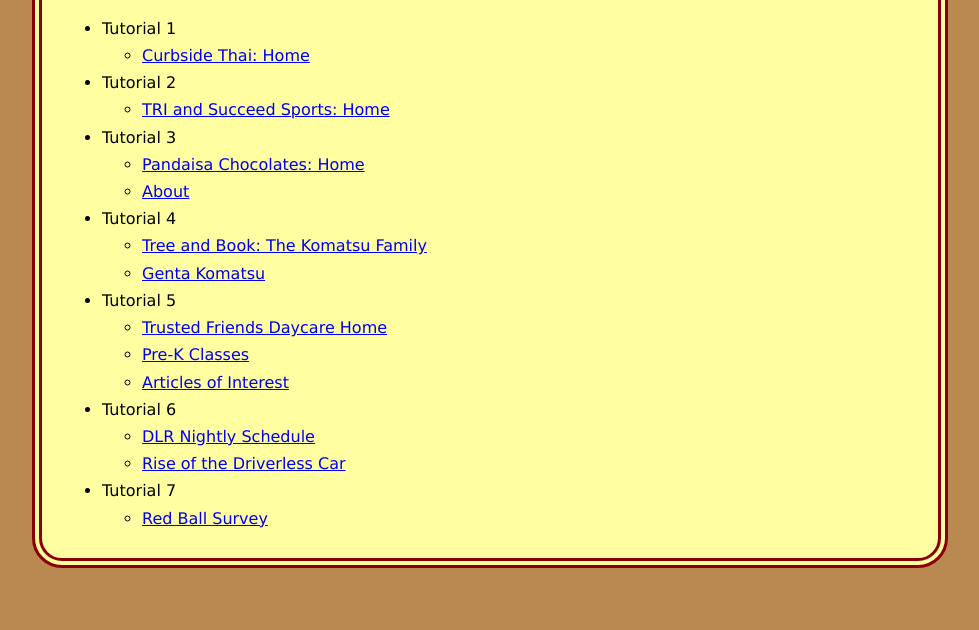
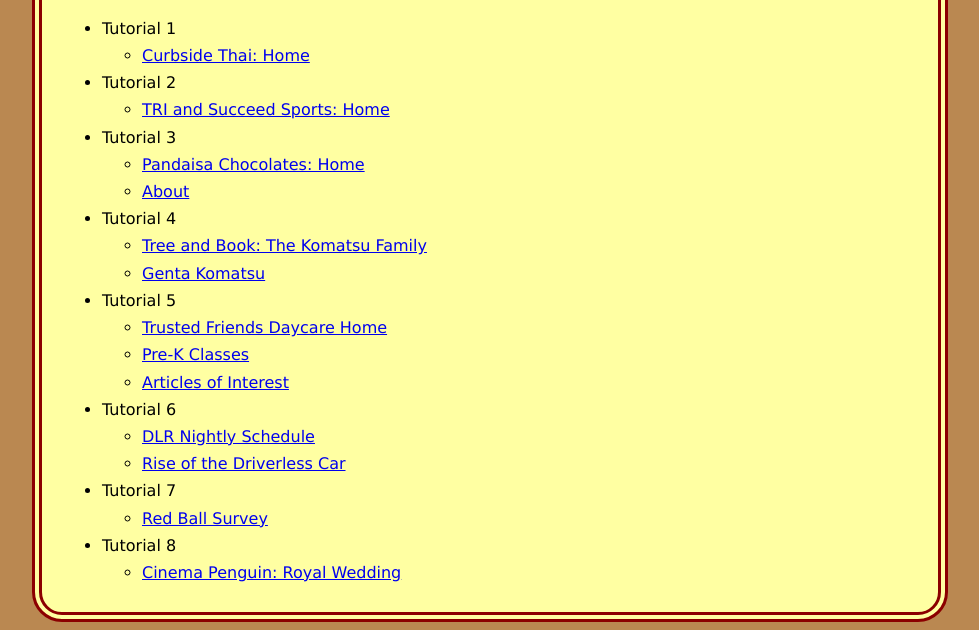
Before and after one commit to breezybunnii/arcwebsite, a plain HTML site: page Book/book.html in a window 1280 px wide. Shown: the part 336-966 px from the top of the page, without its empty margins (150-1129 px from the left). Before the commit the page ends 912 px from the top, so only its background shows below. Drawn offline with Linux system fonts and the light colour scheme.

Commit message:
Add Tutorial 8 link to book.html
Added Tutorial 8 link to the navigation section.

```diff
--- a/Book/book.html
+++ b/Book/book.html
@@ -75,6 +75,13 @@
 		<li><a href="tutorial7/rb_survey.html">Red Ball Survey</a></li>
 		</ul>
 	</li>
+
+		<li>Tutorial 8
+		<ul>
+		<li><a href="tutorial8/cp_royal.html">Cinema Penguin: Royal Wedding</a></li>
+		</ul>
+	</li>
+
 	</ul>
 </nav>
 </article>
```
